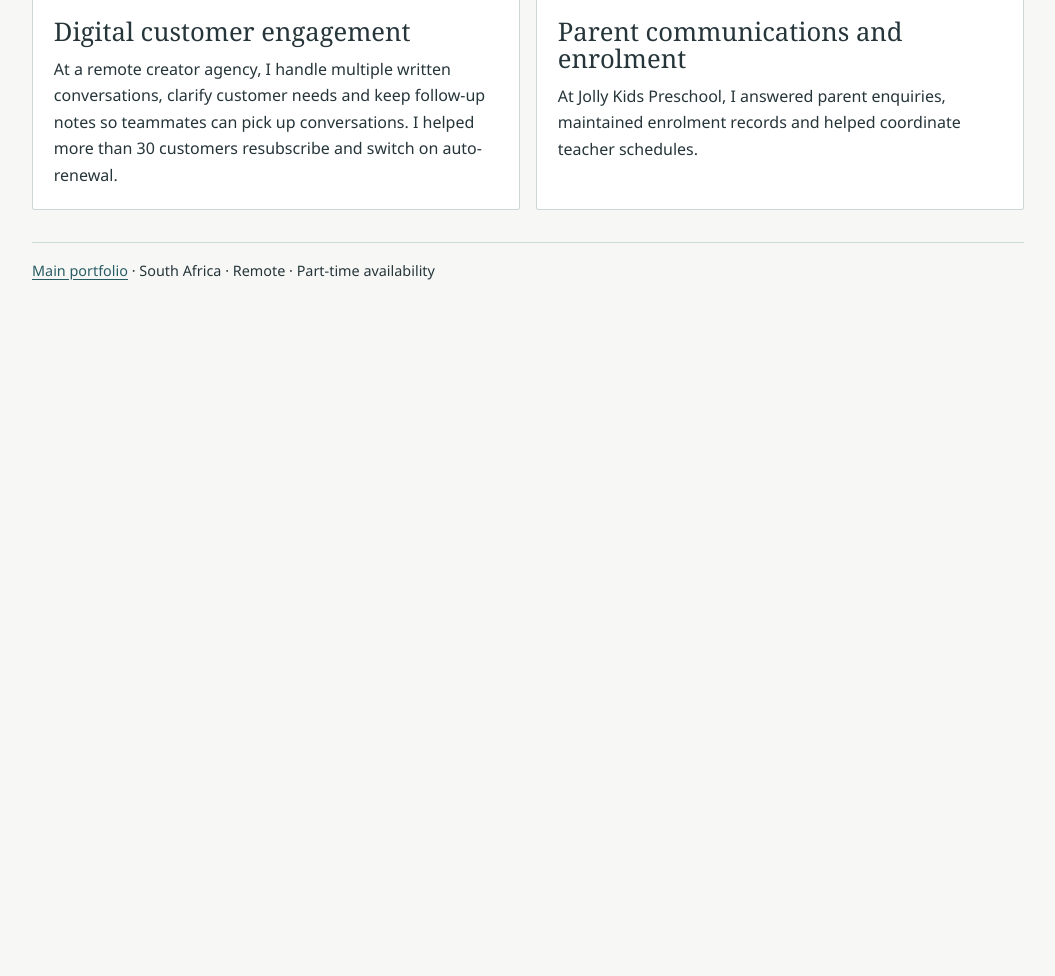
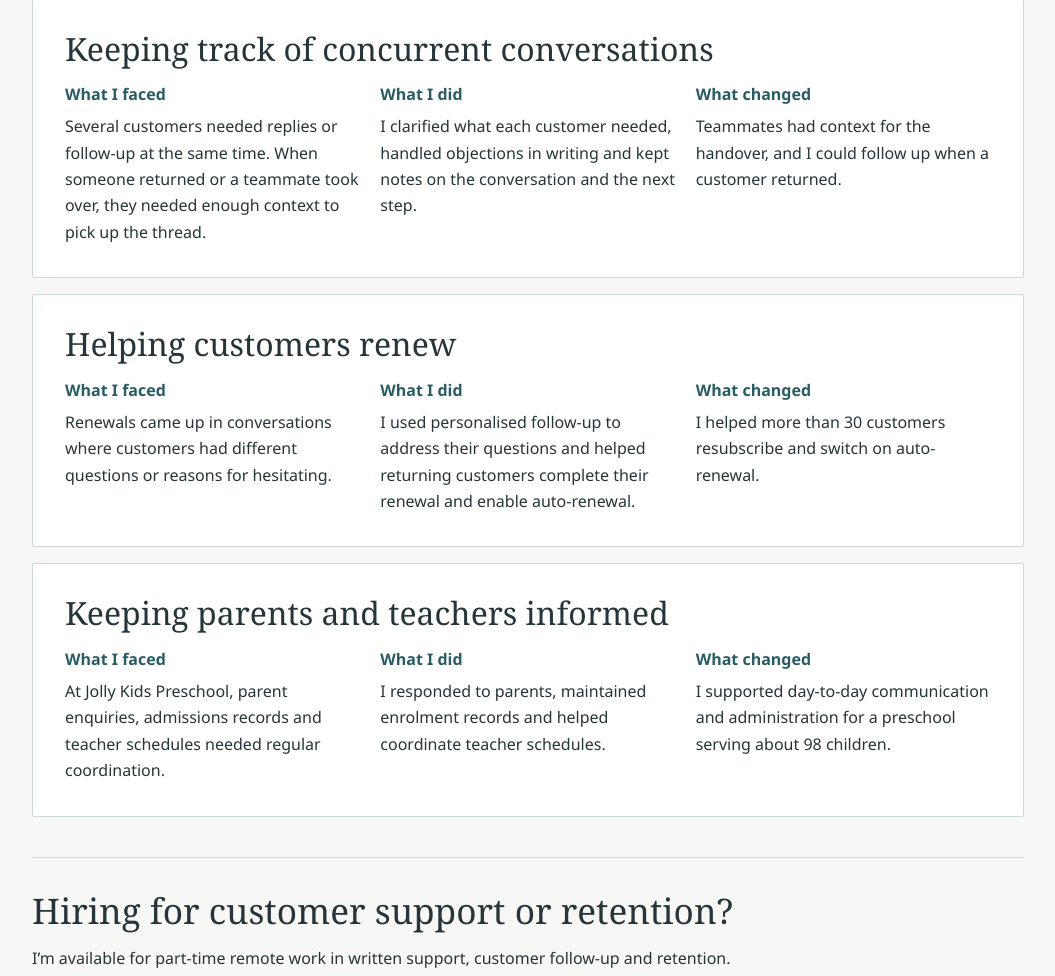
Before and after one commit to leannekh93/Leanne-Khan-Portfolio, a plain HTML site: page career/customer-support.html in a window 1280 px wide. Shown: the part 745-1721 px from the top of the page, without its empty margins (112-1167 px from the left). Before the commit the page ends 1051 px from the top, so only its background shows below. Drawn offline with Linux system fonts and the light colour scheme.

Commit message:
Add challenge, action and outcome case studies to customer support portfolio

```diff
--- a/career/customer-support.html
+++ b/career/customer-support.html
@@ -1,11 +1,42 @@
 <!doctype html>
-<html lang="en-ZA"><head><meta charset="utf-8"><meta name="viewport" content="width=device-width, initial-scale=1"><title>Customer Support &amp; Experience | Leanne Khan</title><link rel="stylesheet" href="career.css?v=cb2b8de"></head>
+<html lang="en-ZA"><head><meta charset="utf-8"><meta name="viewport" content="width=device-width, initial-scale=1"><title>Customer Support &amp; Retention | Leanne Khan</title><link rel="stylesheet" href="career.css?v=a64cde0"></head>
 <body><header><a href="index.html">Leanne Khan</a><nav aria-label="Career portfolios"><a href="sales-revenue.html">Sales &amp; Revenue</a>
-<a href="customer-support.html" aria-current="page">Customer Support &amp; Experience</a>
+<a href="customer-support.html" aria-current="page">Customer Support &amp; Retention</a>
 <a href="remote-operations.html">Remote Operations</a>
 <a href="systems-automation.html">Systems &amp; Automation</a></nav></header>
-<main><section class="hero"><p class="eyebrow">Customer Support &amp; Experience</p><h1>Customer enquiries and follow-up</h1><p>I help remote teams respond to enquiries, follow up with customers and keep conversation notes clear for the next teammate.</p><div class="contact"><a class="button" href="mailto:leannejkhan@gmail.com?subject=Discuss%20a%20customer%20support%20role">Discuss a support role</a><a class="button button-secondary" href="https://wa.me/27837604905">Message me on WhatsApp</a></div></section>
-<section aria-labelledby="proof"><h2 id="proof">Selected experience</h2><div class="cards">
-<article><h3>Digital customer engagement</h3><p>At a remote creator agency, I handle multiple written conversations, clarify customer needs and keep follow-up notes so teammates can pick up conversations. I helped more than 30 customers resubscribe and switch on auto-renewal.</p></article>
-<article><h3>Parent communications and enrolment</h3><p>At Jolly Kids Preschool, I answered parent enquiries, maintained enrolment records and helped coordinate teacher schedules.</p></article>
-</div></section></main><footer><a href="../index.html">Main portfolio</a> · South Africa · Remote · Part-time availability</footer></body></html>
+<main><section class="hero"><p class="eyebrow">Customer Support &amp; Retention</p><h1>Customer enquiries and follow-up</h1><p>I help remote teams respond to enquiries, follow up with customers and keep conversation notes clear for the next teammate.</p><div class="contact"><a class="button" href="mailto:leannejkhan@gmail.com?subject=Discuss%20a%20customer%20support%20role">Discuss a support role</a><a class="button button-secondary" href="https://wa.me/27837604905">Message me on WhatsApp</a></div></section>
+<section class="case-studies" aria-labelledby="proof">
+  <h2 id="proof">Case studies</h2>
+  <div class="case-list">
+    <article class="case-card">
+      <h3>Keeping track of concurrent conversations</h3>
+      <dl>
+        <div><dt>What I faced</dt><dd>Several customers needed replies or follow-up at the same time. When someone returned or a teammate took over, they needed enough context to pick up the thread.</dd></div>
+        <div><dt>What I did</dt><dd>I clarified what each customer needed, handled objections in writing and kept notes on the conversation and the next step.</dd></div>
+        <div><dt>What changed</dt><dd>Teammates had context for the handover, and I could follow up when a customer returned.</dd></div>
+      </dl>
+    </article>
+    <article class="case-card">
+      <h3>Helping customers renew</h3>
+      <dl>
+        <div><dt>What I faced</dt><dd>Renewals came up in conversations where customers had different questions or reasons for hesitating.</dd></div>
+        <div><dt>What I did</dt><dd>I used personalised follow-up to address their questions and helped returning customers complete their renewal and enable auto-renewal.</dd></div>
+        <div><dt>What changed</dt><dd>I helped more than 30 customers resubscribe and switch on auto-renewal.</dd></div>
+      </dl>
+    </article>
+    <article class="case-card">
+      <h3>Keeping parents and teachers informed</h3>
+      <dl>
+        <div><dt>What I faced</dt><dd>At Jolly Kids Preschool, parent enquiries, admissions records and teacher schedules needed regular coordination.</dd></div>
+        <div><dt>What I did</dt><dd>I responded to parents, maintained enrolment records and helped coordinate teacher schedules.</dd></div>
+        <div><dt>What changed</dt><dd>I supported day-to-day communication and administration for a preschool serving about 98 children.</dd></div>
+      </dl>
+    </article>
+  </div>
+</section>
+<section class="case-contact" aria-labelledby="contact-heading">
+  <h2 id="contact-heading">Hiring for customer support or retention?</h2>
+  <p>I’m available for part-time remote work in written support, customer follow-up and retention.</p>
+  <div class="contact"><a class="button" href="mailto:leannejkhan@gmail.com?subject=Discuss%20a%20customer%20support%20role">Discuss a support role</a><a class="button button-secondary" href="https://wa.me/27837604905">Message me on WhatsApp</a></div>
+</section>
+</main><footer><a href="../index.html">Main portfolio</a> · South Africa · Remote · Part-time availability</footer></body></html>
```
